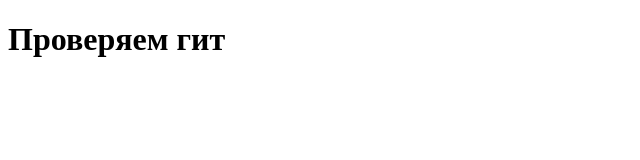
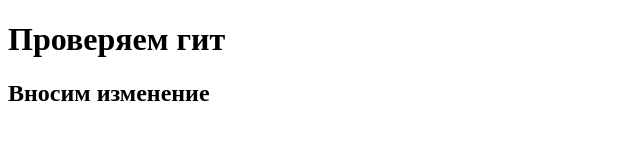
Before and after one commit to zvezdniyLord/project, a plain HTML site: page index.html in a window 1280 px wide. Shown: the whole page, without its empty margins (0-640 px from the left). Drawn offline with Linux system fonts and the light colour scheme.

Commit message:
add h2 in index.html

```diff
--- a/index.html
+++ b/index.html
@@ -8,6 +8,7 @@
 <body>
 
     <h1>Проверяем гит</h1>
+    <h2>Вносим изменение</h2>
 
     <script src="app.js"></script>
 </body>
```
